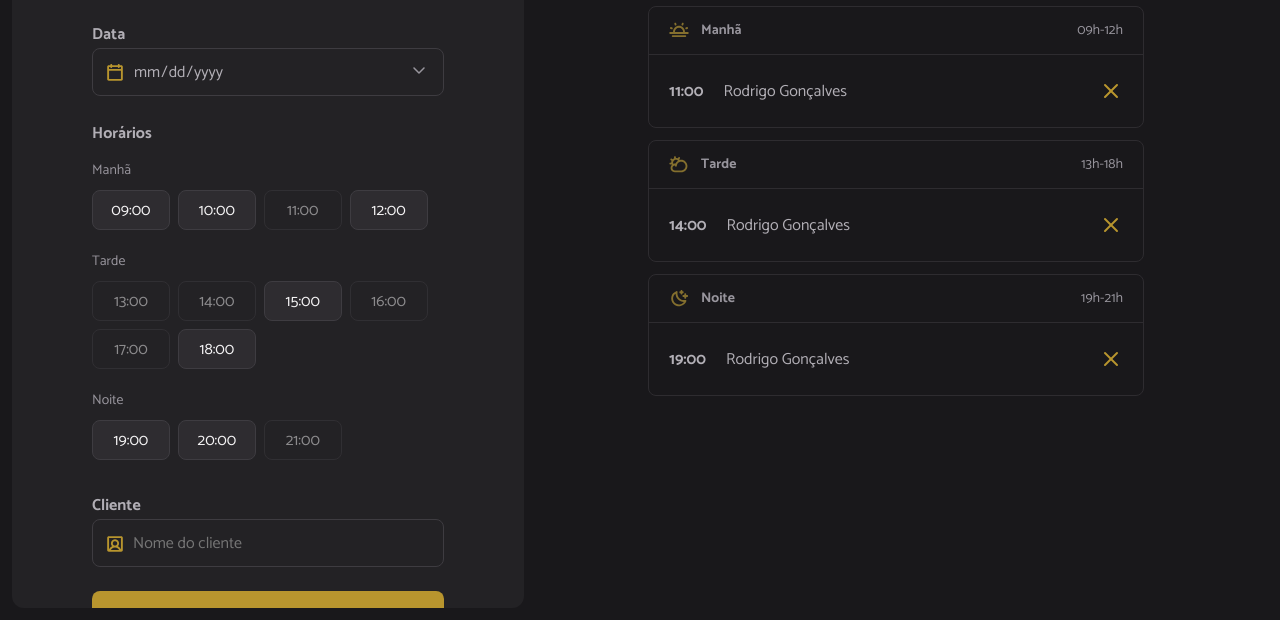
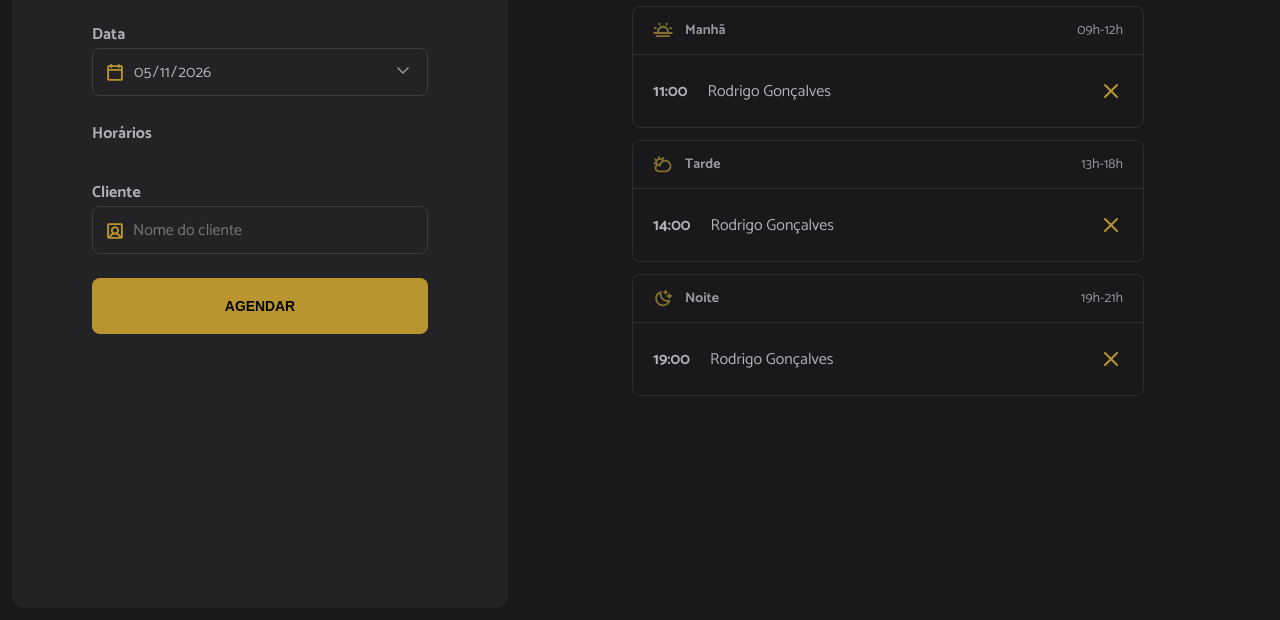
Before and after one commit to eduardooliveira3101/hairDay, a website built with webpack: page index.html in a window 1280 px wide. Shown: the part 180-800 px from the top of the page. Built offline with nearby package versions, Linux system fonts and the light colour scheme.

Commit message:
add modules

```diff
--- a/index.html
+++ b/index.html
@@ -36,21 +36,14 @@
 
         <span class="label">Horários</span>
         <ul id="hours" class="hours" aria-label="Horários disponíveis de manhã">
-          <!-- Exemplo: Manhã -->
+          <!-- Exemplo: Manhã
           <li data-period="morning" class="hour-period">Manhã</li>
           <li data-period="morning" value="09:00" class="hour hour-available">
             09:00
           </li>
-          <li data-period="morning" value="10:00" class="hour hour-available">
-            10:00
-          </li>
-          <li data-period="morning" value="11:00" class="hour hour-unavailable">
-            11:00
-          </li>
-          <li data-period="morning" value="12:00" class="hour hour-available">
-            12:00
-          </li>
-          <!-- Exemplo: Tarde  -->
+            -->
+
+          <!-- Exemplo: Tarde
           <li data-period="morning" class="hour-period">Tarde</li>
           <li
             data-period="afternoon"
@@ -59,45 +52,14 @@
           >
             13:00
           </li>
-          <li
-            data-period="afternoon"
-            value="14:00"
-            class="hour hour-unavailable"
-          >
-            14:00
-          </li>
-          <li data-period="afternoon" value="15:00" class="hour hour-available">
-            15:00
-          </li>
-          <li
-            data-period="afternoon"
-            value="16:00"
-            class="hour hour-unavailable"
-          >
-            16:00
-          </li>
-          <li
-            data-period="afternoon"
-            value="17:00"
-            class="hour hour-unavailable"
-          >
-            17:00
-          </li>
-          <li data-period="afternoon" value="18:00" class="hour hour-available">
-            18:00
-          </li>
-          <!-- Exemplo: Noite -->
-          <li data-period="morning" class="hour-period">Noite</li>
+          -->
+          <!-- Exemplo: Noite
+          <li data-period="night" class="hour-period">Noite</li>
 
           <li data-period="night" value="19:00" class="hour hour-available">
             19:00
           </li>
-          <li data-period="night" value="20:00" class="hour hour-available">
-            20:00
-          </li>
-          <li data-period="night" value="21:00" class="hour hour-unavailable">
-            21:00
-          </li>
+          -->
         </ul>
 
         <label for="client" class="label">Cliente</label>
--- a/src/main.js
+++ b/src/main.js
@@ -8,6 +8,6 @@ import "./styles/schedule.css";
 //Importando a lib de data e hora
 import "./libs/dayjs";
 
-import dayjs from "dayjs";
-
-console.log(dayjs().format("HH:mm"));
+//Importando modulos
+import "./modules/form/submit.js";
+import "./modules/load.js";
--- /dev/null
+++ b/src/modules/form/submit.js
@@ -0,0 +1,21 @@
+//Importando o formulário
+const form = document.querySelector("form");
+
+//Importando o input calendário
+const selectedDate = document.querySelector("#date");
+
+//Importação do pacote dayjs
+import dayjs from "dayjs";
+
+//Pega a data de referência (hoje)
+const inputToday = dayjs(new Date()).format("YYYY-MM-DD");
+
+//Selecionando o input do calendário e setando um valor inicial dele que no caso, (hoje)
+selectedDate.value = inputToday;
+
+//Selecionando o input de calendário e setando que, no minimo o agendamento é de hoje para frente
+selectedDate.min = inputToday;
+
+form.onsubmit = (event) => {
+  event.preventDefault();
+};
--- /dev/null
+++ b/src/modules/load.js
@@ -0,0 +1,3 @@
+document.addEventListener("DOMContentLoaded", () => {
+  console.log("DOm CARREGADA");
+});
```
Also changed, not shown: src/utils/opening-hours.js (added, +18 -0 lines), dist/main.js.
